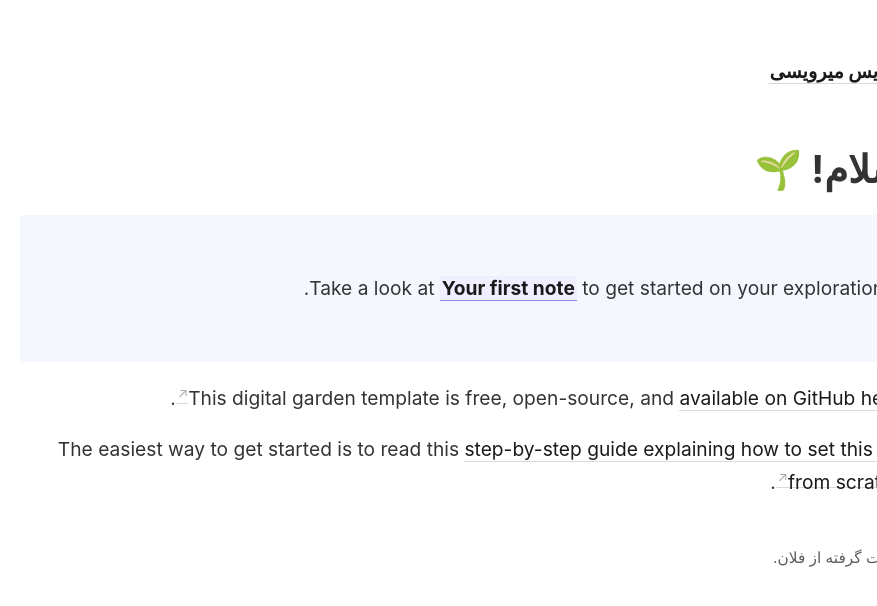
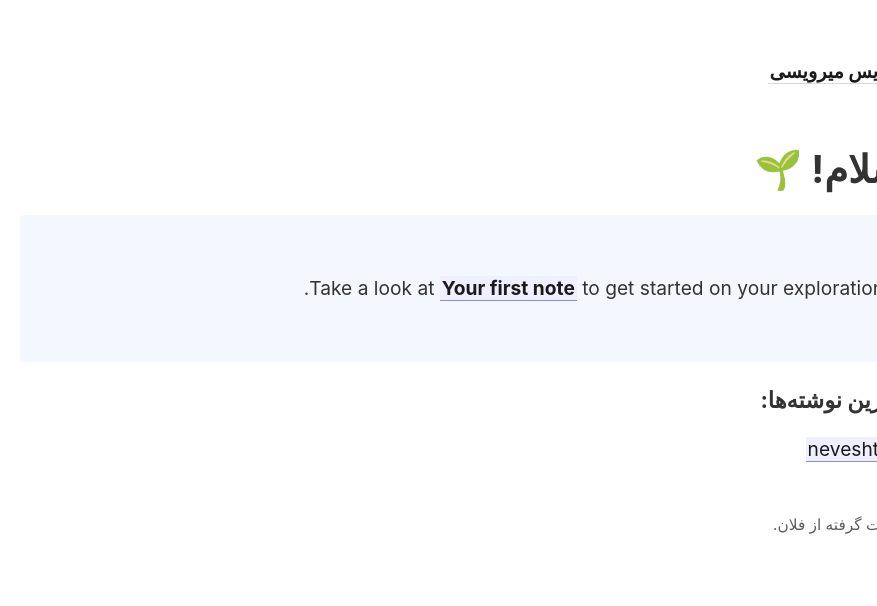
Before and after one commit to edrissss/digital-garden, a Jekyll site: the page built from _pages/index.md, in a window 1280 px wide. Shown: the top 606 px of the page, without its empty margins (403-1280 px from the left). Built offline with Jekyll 4.4.1, drawn with Linux system fonts in a browser that asks for light colours.

Commit message:
1.neveshtan

```diff
--- a/_layouts/note.html
+++ b/_layouts/note.html
@@ -40,6 +40,9 @@ layout: default
 </article>
 
 <hr>
+
+
+
 <!--
 <p>Here are all the notes in this garden, along with their links, visualized as a graph.</p>
 
--- a/_pages/index.md
+++ b/_pages/index.md
@@ -11,9 +11,9 @@ permalink: /
   Take a look at <span style="font-weight: bold">[[Your first note]]</span> to get started on your exploration.
 </p>
 
-This digital garden template is free, open-source, and [available on GitHub here](https://github.com/maximevaillancourt/digital-garden-jekyll-template).
+### آخرین نوشته‌ها:
 
-The easiest way to get started is to read this [step-by-step guide explaining how to set this up from scratch](https://maximevaillancourt.com/blog/setting-up-your-own-digital-garden-with-jekyll).
+[[neveshtan]]
 
 <style>
   .wrapper {
```
Also changed, not shown: _notes/neveshtan.md (added, +15 -0 lines).
